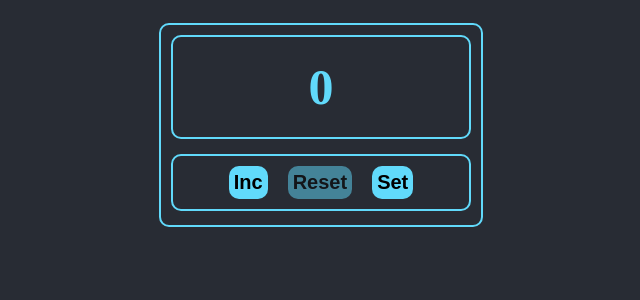
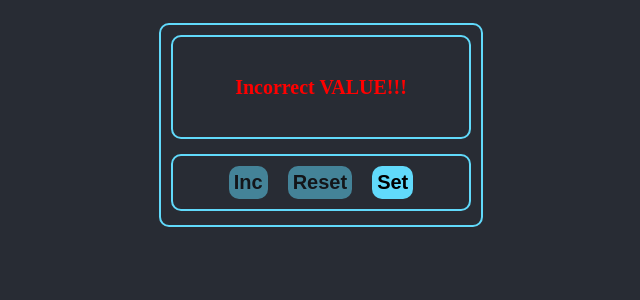
Before and after one commit to georgkiim/counter, a React (Create React App) app: page / in a window 1280 px wide. Shown: the top 300 px of the page, without its empty margins (319-959 px from the left). Built offline with nearby package versions, Linux system fonts and the light colour scheme.

Commit message:
Add new localStorage for MinValue & MaxValue

```diff
--- a/src/App2.tsx
+++ b/src/App2.tsx
@@ -6,8 +6,10 @@ import SetForCounter from "./components/SetForCounter/SetForCounter";
 import SetForCounter2 from './components/SetForCounter/SetForCounter2';
 
 function App() {
-    const [minValue, setMinValue] = useState(0);
-    const [maxValue, setMaxValue] = useState(5);
+    let newLocalMinValue = localStorage.getItem('counterValueMinValue')
+    let newLocalMaxValue = localStorage.getItem('counterValueMaxValue')
+    const [minValue, setMinValue] = useState(newLocalMinValue ? +newLocalMinValue : 0);
+    const [maxValue, setMaxValue] = useState(newLocalMaxValue ? +newLocalMaxValue : 0);
     const [error, setError] = useState(false)
     const [point, setPoint] = useState<number>(minValue)
     const [setting, setSetting] = useState(true)
@@ -26,6 +28,14 @@ function App() {
     useEffect(() => {
         localStorage.setItem('counterValueMax', JSON.stringify(max))
     }, [max])
+
+    useEffect(() => {
+        localStorage.setItem('counterValueMinValue', JSON.stringify(minValue))
+    }, [minValue])
+
+    useEffect(() => {
+        localStorage.setItem('counterValueMaxValue', JSON.stringify(maxValue))
+    }, [maxValue])
 
     const buttonSet = () => {
         if (inputParameter) {
```
